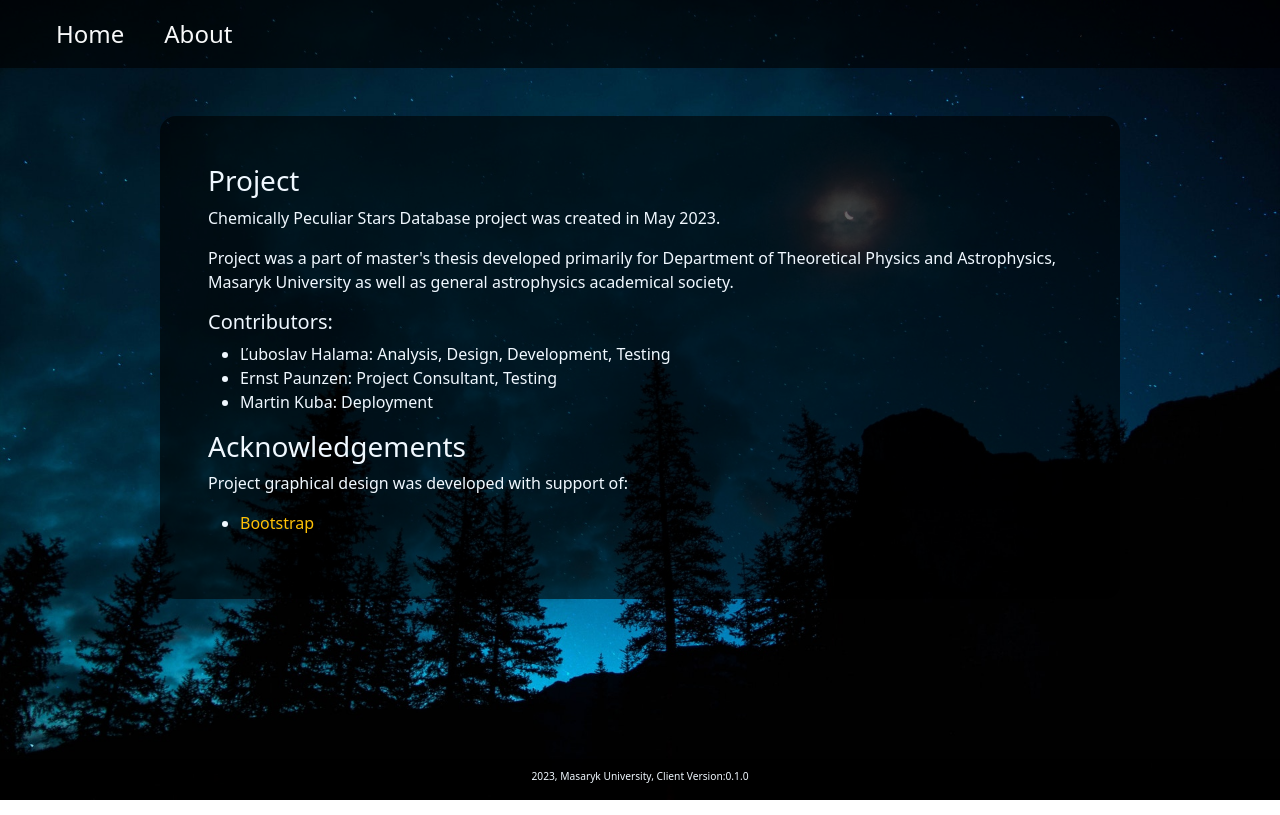
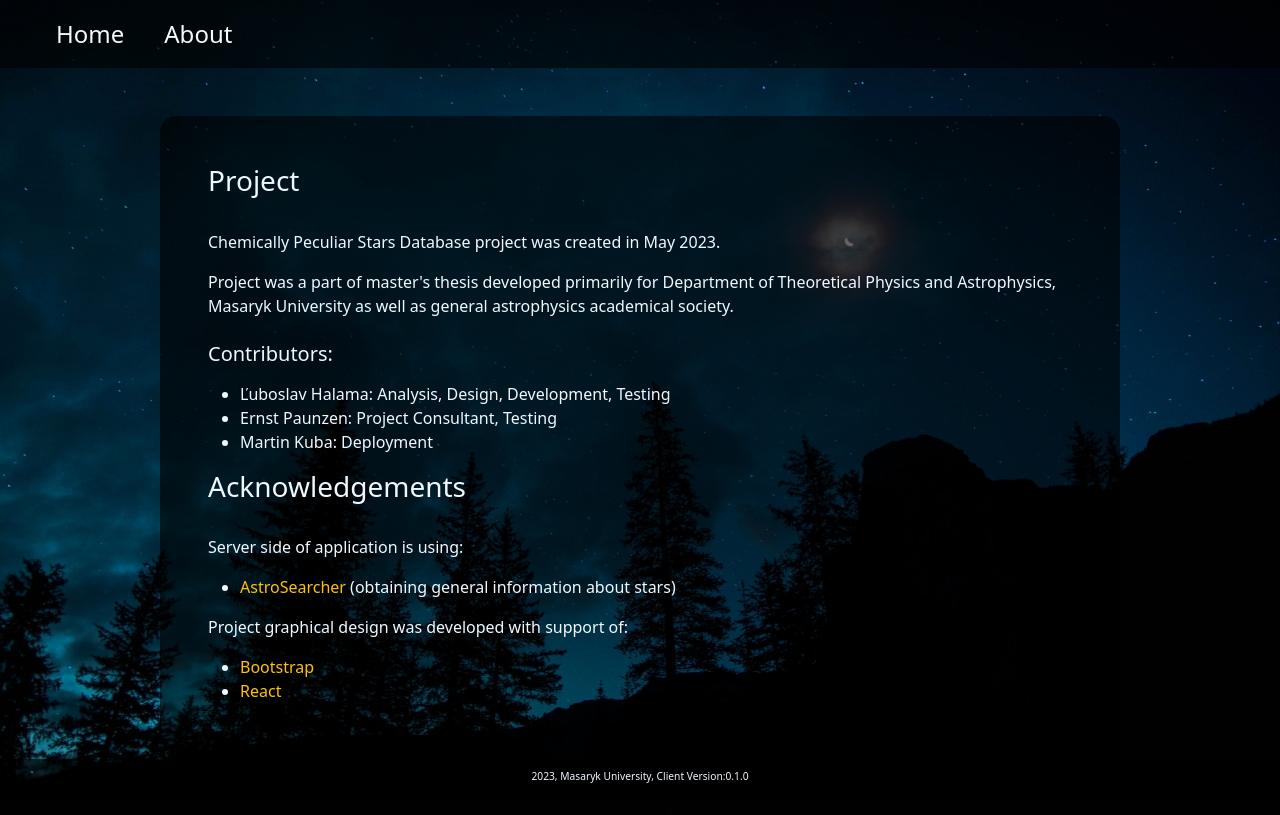
Before and after one commit to Kuliak/cp-stars-frontend, a React (Create React App) app: page /about in a window 1280 px wide. Built offline with nearby package versions, Linux system fonts and the light colour scheme.

Commit message:
doc(cp-stars-frontend): ABOUT page text updated

```diff
--- a/src/App.css
+++ b/src/App.css
@@ -2,6 +2,12 @@
   --box-border-radius: 1rem;
   --box-border-radius-small: 0.75rem;
   --general-text-color: aliceblue;
+
+  --h3-margin-bottom: 2rem;
+  --h3-margin-bottom-small: 1rem;
+  --h5-margin-bottom: 1rem;
+  --h5-margin-bottom-small: 0.4rem;
+
   --transparency-lvl: 0.6;
 }
 
@@ -31,12 +37,28 @@ footer {
 }
 
 @media only screen and (max-width:360px) {
+  h3 {
+    margin-bottom: var(--h3-margin-bottom-small) !important;
+  }
+
+  h5 {
+    margin-bottom: var(--h5-margin-bottom-small) !important;
+  }
+
   .form-style {
     border-radius: var(--box-border-radius-small);
   }
 }
 
 @media only screen and (min-width: 360px) and (max-width:720px) {
+  h3 {
+    margin-bottom: var(--h3-margin-bottom-small) !important;
+  }
+
+  h5 {
+    margin-bottom: var(--h5-margin-bottom-small) !important;
+  }
+
   footer {
     font-size: 8px;
   }
@@ -48,6 +70,14 @@ footer {
 }
 
 @media only screen and (min-width: 720px) and (max-width:1080px) {
+  h3 {
+    margin-bottom: var(--h3-margin-bottom) !important;
+  }
+
+  h5 {
+    margin-bottom: var(--h5-margin-bottom) !important;
+  }
+
   footer {
     font-size: 1vw;
   }
@@ -63,6 +93,14 @@ footer {
 }
 
 @media only screen and (min-width: 1080px) and (max-width:2600px) {
+  h3 {
+    margin-bottom: var(--h3-margin-bottom) !important;
+  }
+
+  h5 {
+    margin-bottom: var(--h5-margin-bottom) !important;
+  }
+
   footer {
     font-size: 0.8vw;
   }
--- a/src/assets/i18n/en.js
+++ b/src/assets/i18n/en.js
@@ -16,6 +16,12 @@ const en = () => {
         acknowledgements: {
           name: 'Acknowledgements',
           graphics: 'Project graphical design was developed with support of:',
+          server: {
+            resources_description: 'Server side of application is using:',
+            astrosearcher: {
+              purpose_description: 'obtaining general information about stars',
+            },
+          },
         },
       },
       footer: {
--- a/src/pages/About/Acknowledgements/acknowledgements.js
+++ b/src/pages/About/Acknowledgements/acknowledgements.js
@@ -1,5 +1,6 @@
 import { useTranslation } from 'react-i18next';
 import Graphics from './graphics';
+import Server from './server';
 
 const Acknowledgements = () => {
   const { t } = useTranslation();
@@ -7,6 +8,7 @@ const Acknowledgements = () => {
   return (
     <div>
       <h3>{t('about.acknowledgements.name')}</h3>
+      <Server />
       <Graphics />
     </div>
   );
--- a/src/pages/About/Acknowledgements/graphics.js
+++ b/src/pages/About/Acknowledgements/graphics.js
@@ -16,6 +16,15 @@ const Graphics = () => {
             Bootstrap
           </a>
         </li>
+        <li>
+          <a
+            className="link-warning text-decoration-none"
+            target="_blank"
+            rel="noreferrer"
+            href="https://reactjs.org/">
+            React
+          </a>
+        </li>
       </ul>
     </div>
   );
--- /dev/null
+++ b/src/pages/About/Acknowledgements/server.js
@@ -0,0 +1,25 @@
+import { useTranslation } from 'react-i18next';
+
+const Server = () => {
+  const { t } = useTranslation();
+
+  return (
+    <div>
+      <p>{t('about.acknowledgements.server.resources_description')}</p>
+      <ul>
+        <li>
+          <a
+            className="link-warning text-decoration-none"
+            target="_blank"
+            rel="noreferrer"
+            href="https://astrosearcher.cerit-sc.cz/index">
+            AstroSearcher
+          </a>
+          &nbsp;({t('about.acknowledgements.server.astrosearcher.purpose_description')})
+        </li>
+      </ul>
+    </div>
+  );
+};
+
+export default Server;
--- a/src/pages/About/projectDescription.js
+++ b/src/pages/About/projectDescription.js
@@ -8,7 +8,7 @@ const ProjectDescription = () => {
     <div>
       <h3>{t('about.project.name')}</h3>
       <p>{t('about.project.description.created_on')}</p>
-      <p>{t('about.project.description.created_for')}</p>
+      <p className="mb-4">{t('about.project.description.created_for')}</p>
 
       <h5>{t('about.project.description.contributors')}</h5>
       <Contributors />
```
